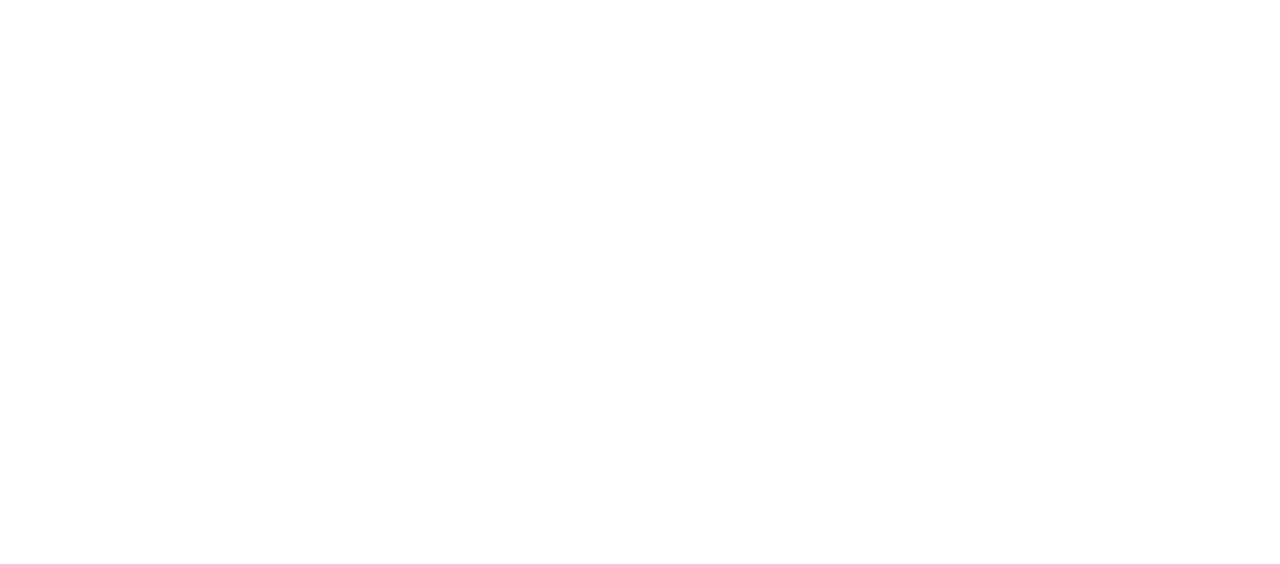
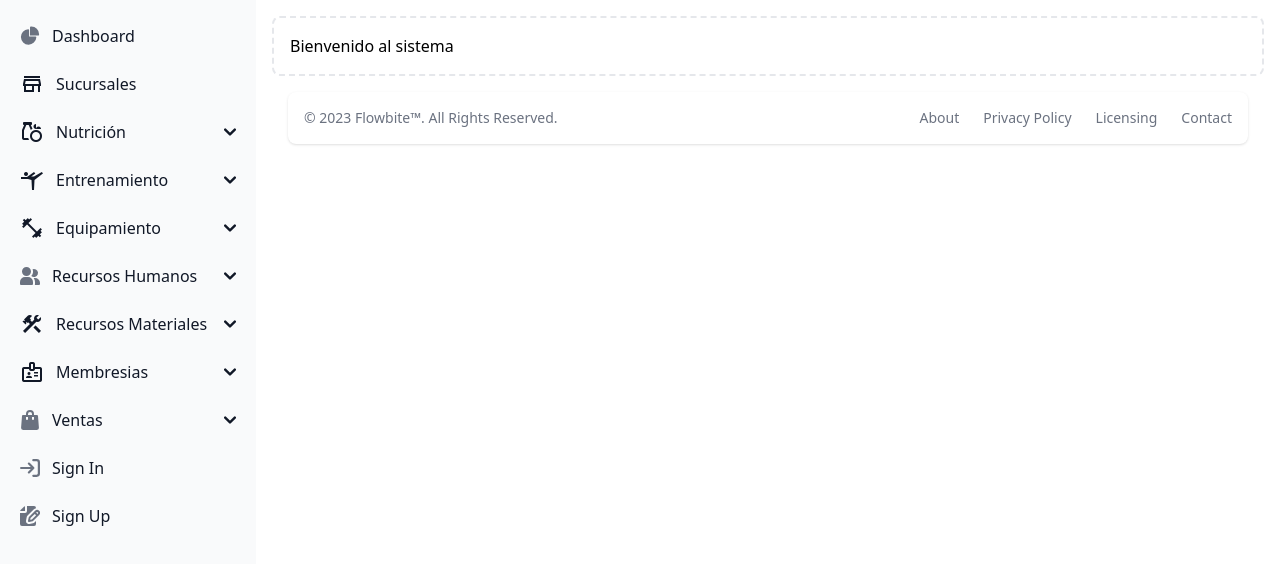
Before and after one commit to yairgzar/gimnasio2.0, a Vue app in the folder FrontEnd/front-gimnasio/: page /footer in a window 1280 px wide. Before the commit this address had no page. Shown: the top 564 px of the page. Built offline with nearby package versions, Linux system fonts and the light colour scheme.

Commit message:
crear archivo.vue

```diff
--- a/FrontEnd/front-gimnasio/src/components/RegisterUser.vue
+++ b/FrontEnd/front-gimnasio/src/components/RegisterUser.vue
@@ -84,20 +84,7 @@
         </form>
       </div>
     </div>
+
   </div>
-  <footer class="relative  pt-8 pb-6 mt-8">
-    <div class="container mx-auto px-4">
-      <div class="flex flex-wrap items-center md:justify-between justify-center">
-        <div class="w-full md:w-6/12 px-4 mx-auto text-center">
-          <div class="text-sm text-blueGray-500 font-semibold py-1">
-            Made with <a href="https://www.creative-tim.com/product/notus-js"
-              class="text-blueGray-500 hover:text-gray-800" target="_blank">Notus JS</a> by <a
-              href="https://www.creative-tim.com" class="text-blueGray-500 hover:text-blueGray-800" target="_blank">
-              Creative Tim</a>.
-          </div>
-        </div>
-      </div>
-    </div>
-  </footer>
 </section>
 </template>
--- /dev/null
+++ b/FrontEnd/front-gimnasio/src/components/footer.vue
@@ -0,0 +1,22 @@
+<template>
+<footer class="bg-white rounded-lg shadow m-4 dark:bg-gray-800">
+    <div class="w-full mx-auto max-w-screen-xl p-4 md:flex md:items-center md:justify-between">
+      <span class="text-sm text-gray-500 sm:text-center dark:text-gray-400">© 2023 <a href="https://flowbite.com/" class="hover:underline">Flowbite™</a>. All Rights Reserved.
+    </span>
+    <ul class="flex flex-wrap items-center mt-3 text-sm font-medium text-gray-500 dark:text-gray-400 sm:mt-0">
+        <li>
+            <a href="#" class="hover:underline me-4 md:me-6">About</a>
+        </li>
+        <li>
+            <a href="#" class="hover:underline me-4 md:me-6">Privacy Policy</a>
+        </li>
+        <li>
+            <a href="#" class="hover:underline me-4 md:me-6">Licensing</a>
+        </li>
+        <li>
+            <a href="#" class="hover:underline">Contact</a>
+        </li>
+    </ul>
+    </div>
+</footer>
+</template>
--- a/FrontEnd/front-gimnasio/src/components/login.vue
+++ b/FrontEnd/front-gimnasio/src/components/login.vue
@@ -12,13 +12,6 @@
           <h6 class="text-blueGray-500 text-sm font-bold">
             Iniciar Sesión
           </h6>
-        </div>
-        <div class="btn-wrapper text-center">
-          <button class="bg-white active:bg-blueGray-50 text-blueGray-700 font-normal px-4 py-2 rounded outline-none focus:outline-none mr-2 mb-1 uppercase shadow hover:shadow-md inline-flex items-center font-bold text-xs ease-linear transition-all duration-150" type="button">
-            <img alt="..." class="w-5 mr-1" src="https://demos.creative-tim.com/notus-js/assets/img/github.svg">Github</button>
-          <button class="bg-white active:bg-blueGray-50 text-blueGray-700 font-normal px-4 py-2 rounded outline-none focus:outline-none mr-1 mb-1 uppercase shadow hover:shadow-md inline-flex items-center font-bold text-xs ease-linear transition-all duration-150" type="button">
-            <img alt="..." class="w-5 mr-1" src="https://demos.creative-tim.com/notus-js/assets/img/google.svg">Google </button>
-
         </div>
         <hr class="mt-6 border-b-1 border-blueGray-300">
       </div>
--- a/FrontEnd/front-gimnasio/src/router/index.js
+++ b/FrontEnd/front-gimnasio/src/router/index.js
@@ -2,6 +2,7 @@
 import LoginView from '../components/login.vue'
 import RegisterUserView from '../components/RegisterUser.vue'
 import menuView from '../components/menu.vue'
+import footerView from '../components/footer.vue'
 
 const router = createRouter({
   history: createWebHistory(import.meta.env.BASE_URL),
@@ -23,6 +24,14 @@
       children:[
         {path: '/personas', name: 'personas', component:RegisterUserView},
       ]
+    },
+    {
+      path: '/menu',
+      name: 'menu',
+      component: menuView,
+      children:[
+        {path: '/footer', name: 'footer', component:footerView},
+      ]
     }
 
   ]
```
